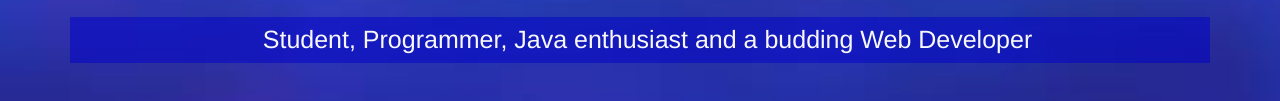
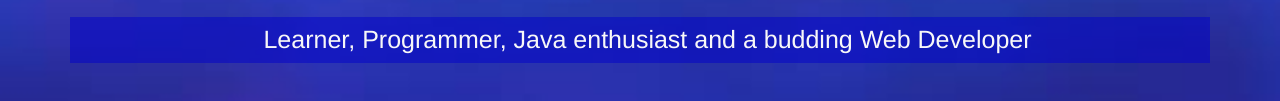
Before and after one commit to Baishalee98/portfolio, a plain HTML site: page index.html in a window 1280 px wide. Shown: the part 400-501 px from the top of the page. Drawn offline with Linux system fonts and the light colour scheme.

Commit message:
Initial commit

```diff
--- a/index.html
+++ b/index.html
@@ -39,7 +39,7 @@
 
         <div class="container">
             <h1 class="lg_heading my_name_index">Baishalee Paul</h1>
-            <p class="sm_heading">Student, Programmer, Java enthusiast and a budding Web Developer</p>
+            <p class="sm_heading">Learner, Programmer, Java enthusiast and a budding Web Developer</p>
             <div class="social_icons">
                 <a href="https://www.facebook.com/baishalee.paul.9" target="_blank"><i class="fa fa-facebook fa-2x icons"></i></a>
                 <a href="https://in.linkedin.com/in/baishalee-paul-092412181" target="_blank"><i class="fa fa-linkedin fa-2x icons"></i></a>
```
